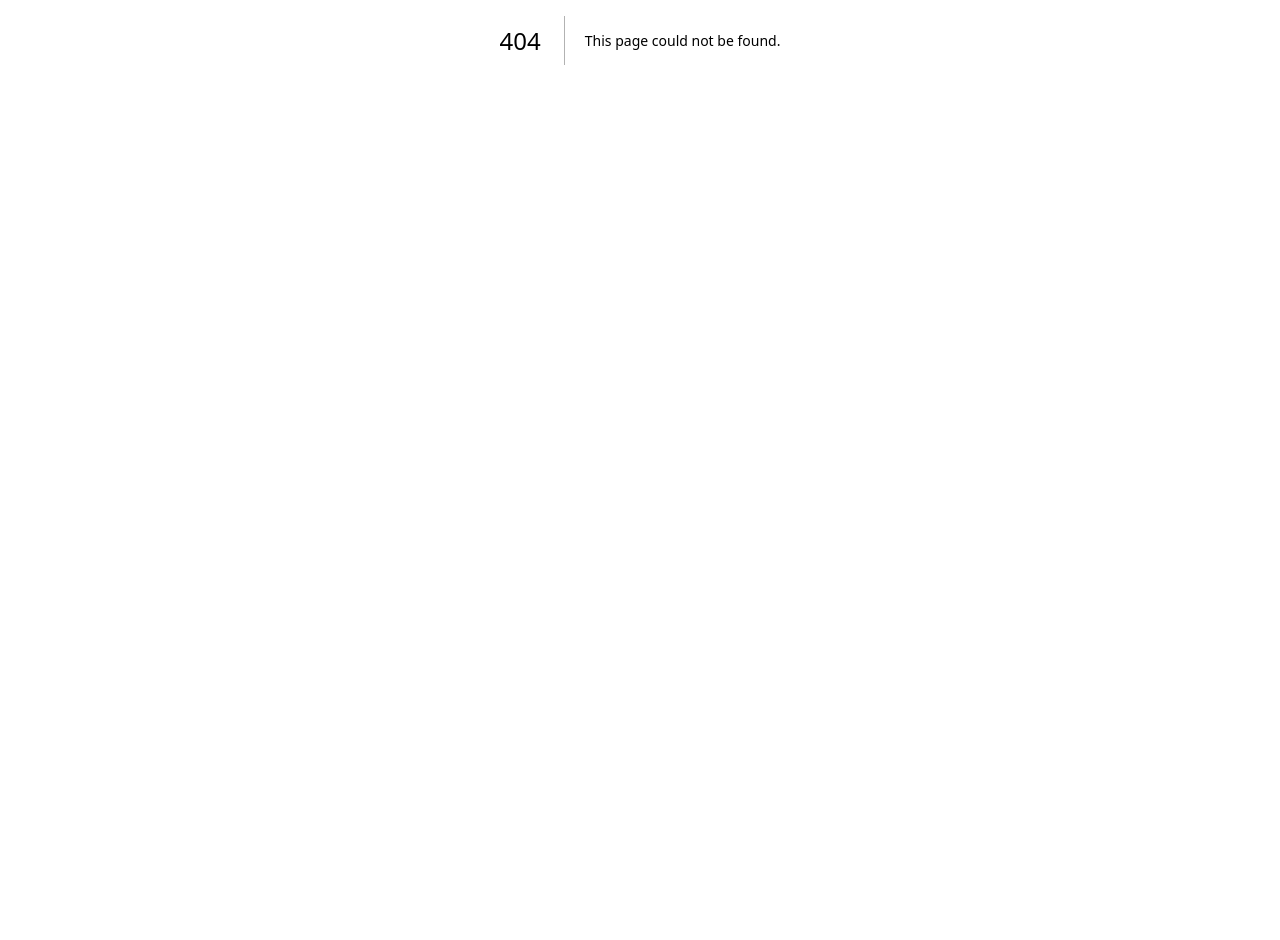
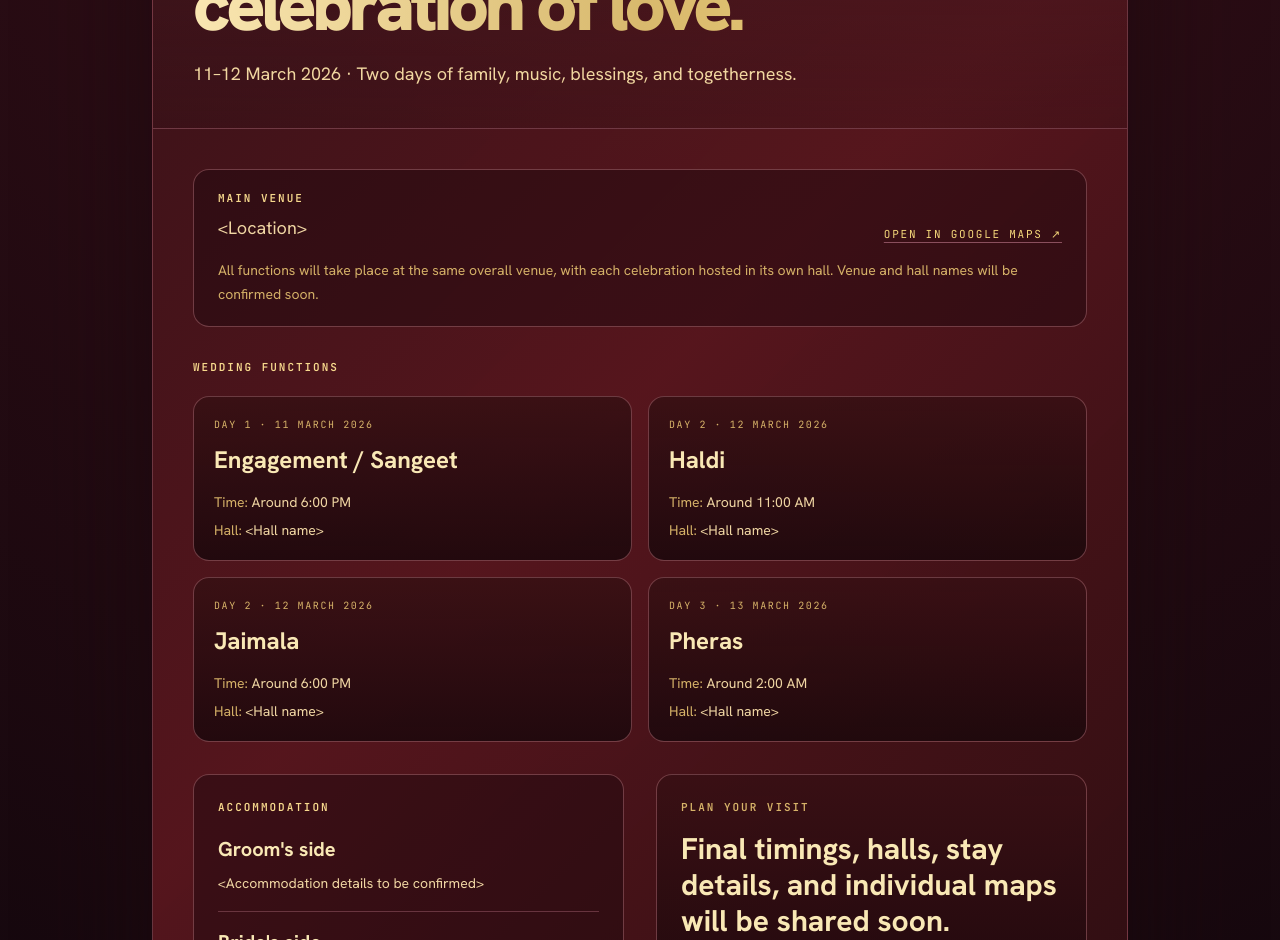
Before and after one commit to guptayashu99/shreyasgupta.co.in, a Next.js app: page /wedding-invite in a window 1280 px wide. Before the commit this address had no page. Shown: the part 360-1300 px from the top of the page. Before the commit the page ends 800 px from the top, so only its background shows below. Built offline with nearby package versions, Linux system fonts and the light colour scheme.

Commit message:
Add wedding invitation page

```diff
--- /dev/null
+++ b/app/wedding-invite/layout.tsx
@@ -0,0 +1,13 @@
+import type { Metadata } from 'next';
+
+export const metadata: Metadata = {
+  title: 'Wedding Invitation',
+  robots: {
+    index: false,
+    follow: false,
+  },
+};
+
+export default function WeddingInviteLayout({ children }: { children: React.ReactNode }) {
+  return <>{children}</>;
+}
--- /dev/null
+++ b/app/wedding-invite/page.tsx
@@ -0,0 +1,89 @@
+const venueName = '<Location>';
+const mapsUrl = `https://www.google.com/maps/search/?api=1&query=${encodeURIComponent(venueName)}`;
+
+const events = [
+  { day: 'Day 1 · 11 March 2026', name: 'Engagement / Sangeet', time: 'Around 6:00 PM', hall: '<Hall name>' },
+  { day: 'Day 2 · 12 March 2026', name: 'Haldi', time: 'Around 11:00 AM', hall: '<Hall name>' },
+  { day: 'Day 2 · 12 March 2026', name: 'Jaimala', time: 'Around 6:00 PM', hall: '<Hall name>' },
+  { day: 'Day 3 · 13 March 2026', name: 'Pheras', time: 'Around 2:00 AM', hall: '<Hall name>' },
+];
+
+const accommodations = [
+  { side: "Groom's side", details: '<Accommodation details to be confirmed>' },
+  { side: "Bride's side", details: '<Accommodation details to be confirmed>' },
+];
+
+export default function WeddingInvitePage() {
+  return (
+    <main className="min-h-screen bg-[radial-gradient(circle_at_top,#5b1e2a_0%,#2d0d15_32%,#12070d_100%)] text-[#f7e5b8]">
+      <div className="mx-auto max-w-5xl px-6 py-12 md:py-20">
+        <div className="overflow-hidden rounded-[32px] border border-[#8a4f5d]/60 bg-[linear-gradient(135deg,rgba(53,18,23,0.96),rgba(90,23,30,0.92),rgba(47,14,18,0.98))] shadow-[0_30px_120px_rgba(26,8,12,0.72)]">
+          <div className="border-b border-[#8a4f5d]/60 bg-[linear-gradient(180deg,rgba(73,25,33,0.7),rgba(36,12,18,0.2))] px-6 py-8 md:px-10 md:py-10">
+            <div className="mb-6 flex justify-center md:justify-start">
+              <img src="/company-logos/Wedding_Logo.png" alt="Wedding logo" className="h-20 w-20 rounded-full border border-[#f4d68a]/60 bg-[#2a0b12]/60 object-cover p-2 shadow-[0_0_25px_rgba(244,214,138,0.18)]" />
+            </div>
+            <p className="font-mono text-[11px] font-medium uppercase tracking-[0.28em] text-[#f5d77a]">Wedding Invitation</p>
+            <h1 className="mt-5 bg-gradient-to-r from-[#f9e6b1] via-[#d8b96d] to-[#f3d479] bg-clip-text font-display text-[clamp(38px,7vw,72px)] font-black leading-[0.96] tracking-[-0.06em] text-transparent">
+              Join Shreyas &amp; Amisha for a celebration of love.
+            </h1>
+            <p className="mt-5 max-w-2xl text-base text-[#f1d7a0] md:text-lg">
+              11–12 March 2026 · Two days of family, music, blessings, and togetherness.
+            </p>
+          </div>
+
+          <div className="space-y-8 px-6 py-8 md:px-10 md:py-10">
+            <section className="rounded-2xl border border-[#9b5c64]/60 bg-[rgba(32,9,14,0.5)] px-5 py-5 md:px-6">
+              <div className="flex flex-col gap-3 sm:flex-row sm:items-end sm:justify-between">
+                <div>
+                  <p className="font-mono text-[11px] font-semibold uppercase tracking-[0.18em] text-[#f7d98d]">Main venue</p>
+                  <p className="mt-2 text-lg text-[#f0d6a3]">{venueName}</p>
+                </div>
+                <a href={mapsUrl} target="_blank" rel="noreferrer" className="font-mono text-[11px] uppercase tracking-[0.16em] text-[#f5d77a] underline decoration-[#8a4f5d] underline-offset-4 hover:text-[#fff5d0]">Open in Google Maps ↗</a>
+              </div>
+              <p className="mt-4 text-sm leading-6 text-[#d4b067]">All functions will take place at the same overall venue, with each celebration hosted in its own hall. Venue and hall names will be confirmed soon.</p>
+            </section>
+
+            <section>
+              <p className="font-mono text-[11px] font-semibold uppercase tracking-[0.18em] text-[#f7d98d]">Wedding functions</p>
+              <div className="mt-5 grid gap-4 sm:grid-cols-2">
+                {events.map((event) => (
+                  <article key={event.name} className="rounded-2xl border border-[#9b5c64]/60 bg-[linear-gradient(180deg,rgba(56,16,20,0.9),rgba(28,8,12,0.88))] p-5">
+                    <p className="font-mono text-[10px] uppercase tracking-[0.16em] text-[#d7b369]">{event.day}</p>
+                    <h2 className="mt-3 font-display text-2xl font-bold text-[#f9e8b5]">{event.name}</h2>
+                    <div className="mt-4 space-y-2 text-sm text-[#f0d6a3]">
+                      <p><span className="text-[#d4b067]">Time:</span> {event.time}</p>
+                      <p><span className="text-[#d4b067]">Hall:</span> {event.hall}</p>
+                    </div>
+                  </article>
+                ))}
+              </div>
+            </section>
+
+            <section className="grid gap-8 md:grid-cols-2">
+              <div className="rounded-2xl border border-[#9b5c64]/60 bg-[rgba(32,9,14,0.5)] p-5 md:p-6">
+                <p className="font-mono text-[11px] font-semibold uppercase tracking-[0.18em] text-[#f7d98d]">Accommodation</p>
+                <div className="mt-5 space-y-4">
+                  {accommodations.map((accommodation) => (
+                    <div key={accommodation.side} className="border-b border-[#8a4f5d]/60 pb-4 last:border-b-0 last:pb-0">
+                      <p className="font-display text-xl font-bold text-[#f9e8b5]">{accommodation.side}</p>
+                      <p className="mt-2 text-sm leading-6 text-[#f0d6a3]">{accommodation.details}</p>
+                    </div>
+                  ))}
+                </div>
+              </div>
+              <div className="flex flex-col justify-between gap-6 rounded-2xl border border-[#9b5c64]/60 bg-[linear-gradient(180deg,rgba(56,16,20,0.9),rgba(28,8,12,0.88))] p-5 md:p-6">
+                <div>
+                  <p className="font-mono text-[11px] font-semibold uppercase tracking-[0.18em] text-[#d7b369]">Plan your visit</p>
+                  <h2 className="mt-4 font-display text-3xl font-bold text-[#f9e8b5]">Final timings, halls, stay details, and individual maps will be shared soon.</h2>
+                </div>
+                <div>
+                  <a href="mailto:work@shreyasgupta.co.in?subject=Wedding%20RSVP" className="inline-flex items-center justify-center rounded-lg bg-[linear-gradient(135deg,#f3d57f,#d4a93d)] px-5 py-3 font-mono text-xs font-semibold uppercase tracking-[0.2em] text-[#2b0b12] transition-transform duration-200 hover:scale-[1.02]">RSVP</a>
+                </div>
+              </div>
+            </section>
+          </div>
+        </div>
+      </div>
+    </main>
+  );
+}
```
Also changed, not shown: 1 other file (tests, documents, lock files or other folders).
